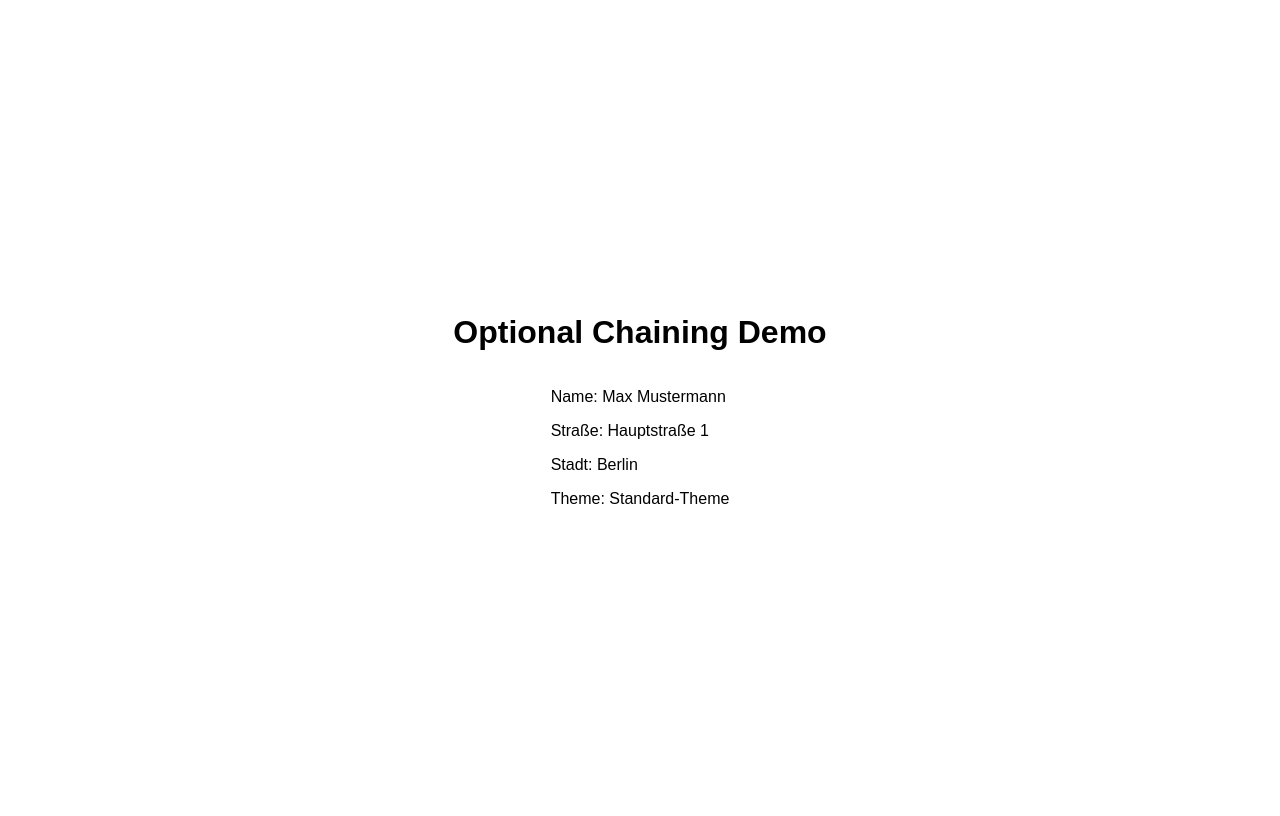
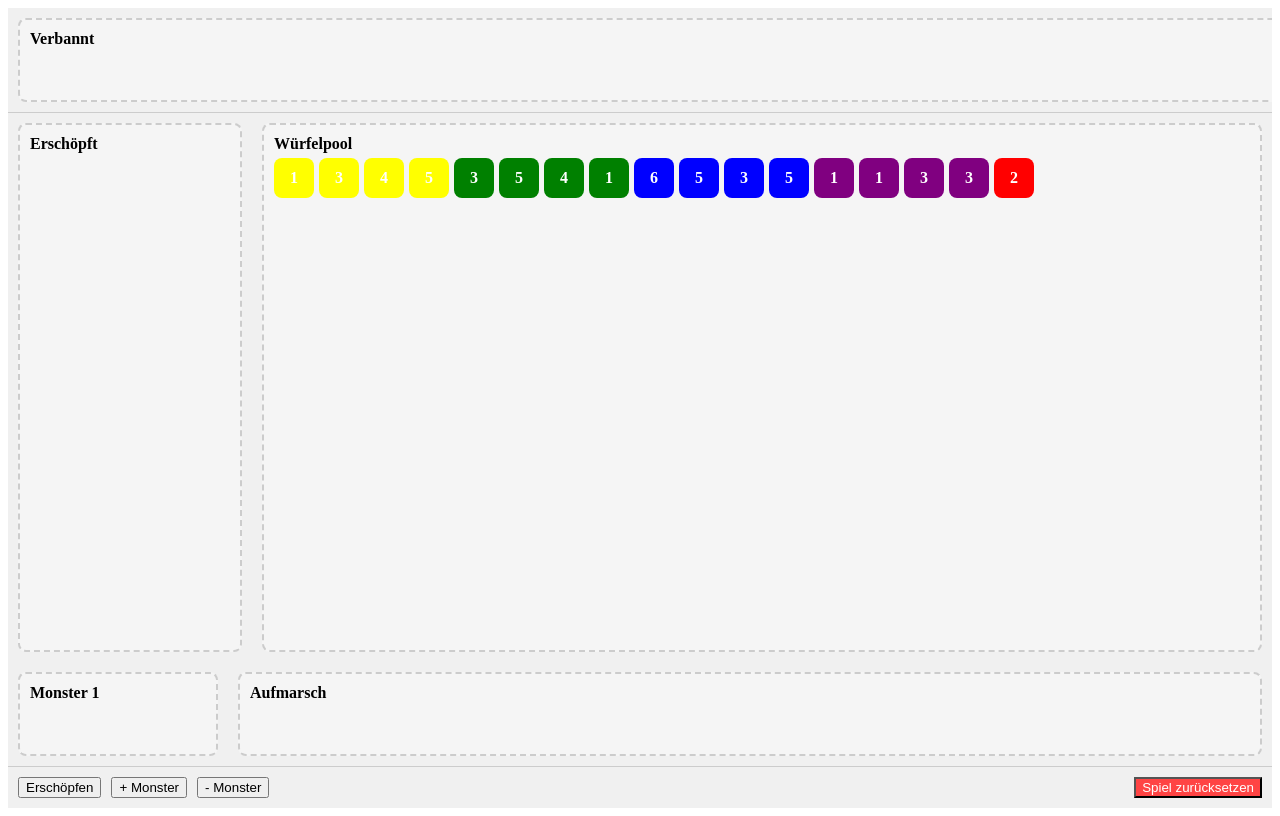
Before and after one commit to d0x/20StrongDiceApp, a React (Create React App) app: page / in a window 1280 px wide. Built offline with nearby package versions, Linux system fonts and the light colour scheme.

Commit message:
React UI

```diff
--- a/src/App.tsx
+++ b/src/App.tsx
@@ -1,45 +1,15 @@
-import React, { useState } from 'react';
-
-interface User {
-  name?: string;
-  address?: {
-    street?: string;
-    city?: string;
-  };
-  preferences?: {
-    theme?: string;
-  };
-}
+import React from 'react';
+import { DiceManager } from './components/DiceManager';
 
 const App: React.FC = () => {
-  const [user] = useState<User>({
-    name: 'Max Mustermann',
-    address: {
-      street: 'Hauptstraße 1',
-      city: 'Berlin'
-    }
-  });
-
-  // Beispiel für optional chaining
-  const streetName = user?.address?.street || 'Keine Adresse angegeben';
-  const theme = user?.preferences?.theme || 'Standard-Theme';
-
   return (
     <div style={{
-      display: 'flex',
-      flexDirection: 'column',
-      justifyContent: 'center',
-      alignItems: 'center',
       height: '100vh',
-      fontFamily: 'Arial, sans-serif'
+      margin: 0,
+      padding: 0,
+      backgroundColor: '#f0f0f0'
     }}>
-      <h1>Optional Chaining Demo</h1>
-      <div>
-        <p>Name: {user?.name || 'Nicht angegeben'}</p>
-        <p>Straße: {streetName}</p>
-        <p>Stadt: {user?.address?.city || 'Nicht angegeben'}</p>
-        <p>Theme: {theme}</p>
-      </div>
+      <DiceManager />
     </div>
   );
 };
--- /dev/null
+++ b/src/components/DiceManager.tsx
@@ -0,0 +1,158 @@
+import React, { useState, useEffect } from 'react';
+import { DiceZoneComponent } from './DiceZone';
+import { diceManager } from '../services/diceManager';
+import { DiceState, DiceZone as DiceZoneType } from '../types/dice';
+
+export const DiceManager: React.FC = () => {
+  const [state, setState] = useState<DiceState>(diceManager.getState());
+  const [showResetConfirm, setShowResetConfirm] = useState(false);
+
+  useEffect(() => {
+    // Hier können wir später Event-Listener für State-Änderungen hinzufügen
+  }, []);
+
+  const handleDrop = (diceId: string, zone: DiceZoneType) => {
+    diceManager.moveDice(diceId, zone);
+    setState(diceManager.getState());
+  };
+
+  const handleExhaust = () => {
+    diceManager.exhaustDice();
+    setState(diceManager.getState());
+  };
+
+  const handleReset = () => {
+    diceManager.resetGame();
+    setState(diceManager.getState());
+    setShowResetConfirm(false);
+  };
+
+  return (
+    <div style={{
+      height: '100vh',
+      display: 'flex',
+      flexDirection: 'column',
+      overflow: 'hidden'
+    }}>
+      {/* Header - Verbannt Zone */}
+      <div style={{ padding: '10px', borderBottom: '1px solid #ccc' }}>
+        <DiceZoneComponent
+          zone="banished"
+          dice={state.dice.filter(d => d.zone === 'banished')}
+          onDrop={handleDrop}
+          style={{ width: '100%', minHeight: '60px' }}
+        />
+      </div>
+
+      {/* Scrollbarer Content */}
+      <div style={{
+        flex: 1,
+        overflow: 'auto',
+        padding: '10px',
+        display: 'flex',
+        flexDirection: 'column',
+        gap: '20px'
+      }}>
+        {/* Mittlerer Bereich - Erschöpft links, Pool rechts */}
+        <div style={{ display: 'flex', gap: '20px', flex: 1 }}>
+          <DiceZoneComponent
+            zone="exhausted"
+            dice={state.dice.filter(d => d.zone === 'exhausted')}
+            onDrop={handleDrop}
+            style={{ width: '200px' }}
+          />
+          <DiceZoneComponent
+            zone="pool"
+            dice={state.dice.filter(d => d.zone === 'pool')}
+            onDrop={handleDrop}
+            style={{ flex: 1 }}
+          />
+        </div>
+
+        {/* Unterer Bereich - Monster links, Aufmarsch rechts */}
+        <div style={{ display: 'flex', gap: '20px' }}>
+          {/* Monster Zonen */}
+          <div style={{ display: 'flex', flexDirection: 'column', gap: '10px', width: '200px' }}>
+            {Array.from({ length: state.activeMonsterZones }, (_, i) => (
+              <DiceZoneComponent
+                key={`monster${i + 1}`}
+                zone={`monster${i + 1}` as DiceZoneType}
+                dice={state.dice.filter(d => d.zone === `monster${i + 1}`)}
+                onDrop={handleDrop}
+              />
+            ))}
+          </div>
+
+          {/* Aufmarsch Zone */}
+          <DiceZoneComponent
+            zone="muster"
+            dice={state.dice.filter(d => d.zone === 'muster')}
+            onDrop={handleDrop}
+            style={{ flex: 1 }}
+          />
+        </div>
+      </div>
+
+      {/* Footer - Kontrollen */}
+      <div style={{
+        padding: '10px',
+        backgroundColor: '#f0f0f0',
+        borderTop: '1px solid #ccc'
+      }}>
+        <div style={{ display: 'flex', gap: '10px' }}>
+          <button onClick={handleExhaust}>Erschöpfen</button>
+          <button onClick={() => {
+            diceManager.setActiveMonsterZones(state.activeMonsterZones + 1);
+            setState(diceManager.getState());
+          }}>+ Monster</button>
+          <button onClick={() => {
+            diceManager.setActiveMonsterZones(state.activeMonsterZones - 1);
+            setState(diceManager.getState());
+          }}>- Monster</button>
+          <button
+            onClick={() => setShowResetConfirm(true)}
+            style={{ marginLeft: 'auto', backgroundColor: '#ff4444', color: 'white' }}
+          >
+            Spiel zurücksetzen
+          </button>
+        </div>
+      </div>
+
+      {/* Bestätigungsdialog */}
+      {showResetConfirm && (
+        <div style={{
+          position: 'fixed',
+          top: 0,
+          left: 0,
+          right: 0,
+          bottom: 0,
+          backgroundColor: 'rgba(0, 0, 0, 0.5)',
+          display: 'flex',
+          alignItems: 'center',
+          justifyContent: 'center',
+          zIndex: 1000
+        }}>
+          <div style={{
+            backgroundColor: 'white',
+            padding: '20px',
+            borderRadius: '8px',
+            maxWidth: '400px',
+            width: '90%'
+          }}>
+            <h3 style={{ marginTop: 0 }}>Spiel zurücksetzen?</h3>
+            <p>Möchten Sie das Spiel wirklich zurücksetzen? Alle Würfel werden in den Pool zurückgelegt und die Monster-Zonen auf 1 zurückgesetzt.</p>
+            <div style={{ display: 'flex', gap: '10px', justifyContent: 'flex-end' }}>
+              <button onClick={() => setShowResetConfirm(false)}>Abbrechen</button>
+              <button
+                onClick={handleReset}
+                style={{ backgroundColor: '#ff4444', color: 'white' }}
+              >
+                Zurücksetzen
+              </button>
+            </div>
+          </div>
+        </div>
+      )}
+    </div>
+  );
+};
--- /dev/null
+++ b/src/components/DiceZone.tsx
@@ -0,0 +1,83 @@
+import React from 'react';
+import { Dice } from '../types/dice';
+import type { DiceZone } from '../types/dice';
+
+const getZoneName = (zone: DiceZone): string => {
+  switch (zone) {
+    case 'banished':
+      return 'Verbannt';
+    case 'exhausted':
+      return 'Erschöpft';
+    case 'muster':
+      return 'Aufmarsch';
+    case 'pool':
+      return 'Würfelpool';
+    case 'monster1':
+    case 'monster2':
+    case 'monster3':
+    case 'monster4':
+    case 'monster5':
+      return `Monster ${zone.replace('monster', '')}`;
+    default:
+      return zone;
+  }
+};
+
+interface DiceZoneProps {
+  zone: DiceZone;
+  dice: Dice[];
+  onDrop: (diceId: string, zone: DiceZone) => void;
+  style?: React.CSSProperties;
+}
+
+export const DiceZoneComponent: React.FC<DiceZoneProps> = ({ zone, dice, onDrop, style }) => {
+  const handleDragOver = (e: React.DragEvent) => {
+    e.preventDefault();
+  };
+
+  const handleDrop = (e: React.DragEvent) => {
+    e.preventDefault();
+    const diceId = e.dataTransfer.getData('diceId');
+    onDrop(diceId, zone);
+  };
+
+  return (
+    <div
+      style={{
+        border: '2px dashed #ccc',
+        borderRadius: '8px',
+        padding: '10px',
+        minHeight: '60px',
+        backgroundColor: '#f5f5f5',
+        ...style
+      }}
+      onDragOver={handleDragOver}
+      onDrop={handleDrop}
+    >
+      <div style={{ marginBottom: '5px', fontWeight: 'bold' }}>{getZoneName(zone)}</div>
+      <div style={{ display: 'flex', flexWrap: 'wrap', gap: '5px' }}>
+        {dice.map(die => (
+          <div
+            key={die.id}
+            draggable
+            onDragStart={(e) => e.dataTransfer.setData('diceId', die.id)}
+            style={{
+              width: '40px',
+              height: '40px',
+              backgroundColor: die.color,
+              borderRadius: '8px',
+              display: 'flex',
+              alignItems: 'center',
+              justifyContent: 'center',
+              color: 'white',
+              fontWeight: 'bold',
+              cursor: 'move'
+            }}
+          >
+            {die.value}
+          </div>
+        ))}
+      </div>
+    </div>
+  );
+};
--- a/src/services/diceManager.ts
+++ b/src/services/diceManager.ts
@@ -119,6 +119,14 @@ class DiceManager {
       return dice;
     });
   }
+
+  // Spiel zurücksetzen
+  resetGame(): void {
+    this.state = {
+      dice: this.initializeDice(),
+      activeMonsterZones: 1
+    };
+  }
 }
 
 export const diceManager = new DiceManager();
```
